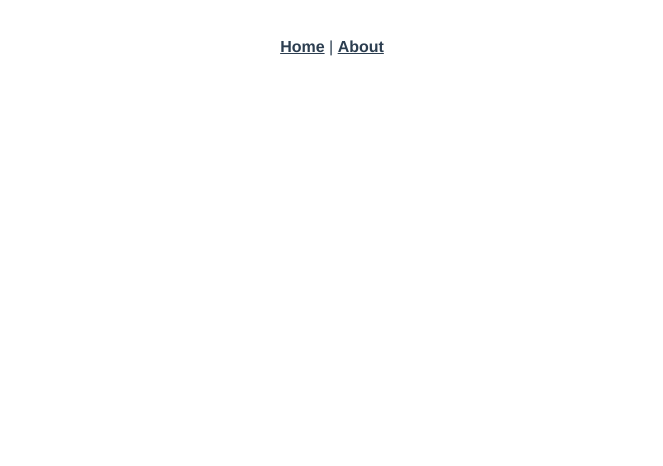
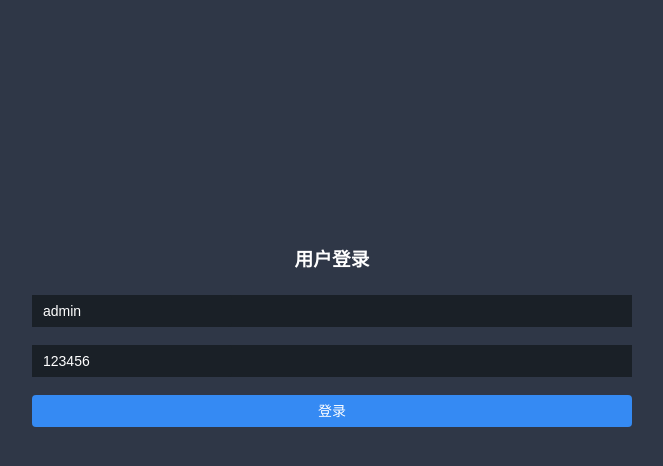
Before and after one commit to duhangSir/demo-universal, a Vue app: page /#/login in a window 1280 px wide. Before the commit this address had no page. Shown: the top 466 px of the page, without its empty margins (308-971 px from the left). Built offline with nearby package versions, Linux system fonts and the light colour scheme.

Commit message:
feat(git): 登录验证

```diff
--- a/package.json
+++ b/package.json
@@ -10,6 +10,7 @@
   },
   "dependencies": {
     "core-js": "^3.8.3",
+    "element-plus": "^2.2.6",
     "vue": "^3.2.13",
     "vue-router": "^4.0.3",
     "vuex": "^4.0.0"
--- a/src/App.vue
+++ b/src/App.vue
@@ -1,30 +1,10 @@
 <template>
-  <nav>
-    <router-link to="/">Home</router-link> |
-    <router-link to="/about">About</router-link>
-  </nav>
   <router-view/>
 </template>
 
 <style lang="scss">
-#app {
-  font-family: Avenir, Helvetica, Arial, sans-serif;
-  -webkit-font-smoothing: antialiased;
-  -moz-osx-font-smoothing: grayscale;
-  text-align: center;
-  color: #2c3e50;
-}
-
-nav {
-  padding: 30px;
-
-  a {
-    font-weight: bold;
-    color: #2c3e50;
-
-    &.router-link-exact-active {
-      color: #42b983;
-    }
-  }
+*{
+  margin: 0;
+  padding:0;
 }
 </style>
--- a/src/components/HelloWorld.vue
+++ /dev/null
@@ -1,60 +0,0 @@
-<template>
-  <div class="hello">
-    <h1>{{ msg }}</h1>
-    <p>
-      For a guide and recipes on how to configure / customize this project,<br>
-      check out the
-      <a href="https://cli.vuejs.org" target="_blank" rel="noopener">vue-cli documentation</a>.
-    </p>
-    <h3>Installed CLI Plugins</h3>
-    <ul>
-      <li><a href="https://github.com/vuejs/vue-cli/tree/dev/packages/%40vue/cli-plugin-babel" target="_blank" rel="noopener">babel</a></li>
-      <li><a href="https://github.com/vuejs/vue-cli/tree/dev/packages/%40vue/cli-plugin-router" target="_blank" rel="noopener">router</a></li>
-      <li><a href="https://github.com/vuejs/vue-cli/tree/dev/packages/%40vue/cli-plugin-vuex" target="_blank" rel="noopener">vuex</a></li>
-      <li><a href="https://github.com/vuejs/vue-cli/tree/dev/packages/%40vue/cli-plugin-eslint" target="_blank" rel="noopener">eslint</a></li>
-    </ul>
-    <h3>Essential Links</h3>
-    <ul>
-      <li><a href="https://vuejs.org" target="_blank" rel="noopener">Core Docs</a></li>
-      <li><a href="https://forum.vuejs.org" target="_blank" rel="noopener">Forum</a></li>
-      <li><a href="https://chat.vuejs.org" target="_blank" rel="noopener">Community Chat</a></li>
-      <li><a href="https://twitter.com/vuejs" target="_blank" rel="noopener">Twitter</a></li>
-      <li><a href="https://news.vuejs.org" target="_blank" rel="noopener">News</a></li>
-    </ul>
-    <h3>Ecosystem</h3>
-    <ul>
-      <li><a href="https://router.vuejs.org" target="_blank" rel="noopener">vue-router</a></li>
-      <li><a href="https://vuex.vuejs.org" target="_blank" rel="noopener">vuex</a></li>
-      <li><a href="https://github.com/vuejs/vue-devtools#vue-devtools" target="_blank" rel="noopener">vue-devtools</a></li>
-      <li><a href="https://vue-loader.vuejs.org" target="_blank" rel="noopener">vue-loader</a></li>
-      <li><a href="https://github.com/vuejs/awesome-vue" target="_blank" rel="noopener">awesome-vue</a></li>
-    </ul>
-  </div>
-</template>
-
-<script>
-export default {
-  name: 'HelloWorld',
-  props: {
-    msg: String
-  }
-}
-</script>
-
-<!-- Add "scoped" attribute to limit CSS to this component only -->
-<style scoped lang="scss">
-h3 {
-  margin: 40px 0 0;
-}
-ul {
-  list-style-type: none;
-  padding: 0;
-}
-li {
-  display: inline-block;
-  margin: 0 10px;
-}
-a {
-  color: #42b983;
-}
-</style>
--- a/src/main.js
+++ b/src/main.js
@@ -2,5 +2,8 @@ import { createApp } from 'vue'
 import App from './App.vue'
 import router from './router'
 import store from './store'
+import ElementPlus from 'element-plus'
+import 'element-plus/dist/index.css'
 
-createApp(App).use(store).use(router).mount('#app')
+const app = createApp(App)
+app.use(store).use(ElementPlus).use(router).mount('#app')
--- a/src/router/index.js
+++ b/src/router/index.js
@@ -1,11 +1,10 @@
 import { createRouter, createWebHashHistory } from 'vue-router'
-import HomeView from '../views/HomeView.vue'
 
 const routes = [
   {
-    path: '/',
-    name: 'home',
-    component: HomeView
+    path: '/login',
+    name: 'login',
+    component: () => import('../views/login/index.vue')
   },
   {
     path: '/about',
@@ -13,7 +12,8 @@ const routes = [
     // route level code-splitting
     // this generates a separate chunk (about.[hash].js) for this route
     // which is lazy-loaded when the route is visited.
-    component: () => import(/* webpackChunkName: "about" */ '../views/AboutView.vue')
+    component: () =>
+      import(/* webpackChunkName: "about" */ '../views/AboutView.vue')
   }
 ]
 
--- a/src/views/HomeView.vue
+++ /dev/null
@@ -1,23 +0,0 @@
-<template>
-  <div class="home">
-    <img alt="Vue logo" src="../assets/logo.png" />
-    <HelloWorld msg="Welcome to Your Vue.js App" />
-    111
-  </div>
-</template>
-
-<script>
-// @ is an alias to /src
-import HelloWorld from '@/components/HelloWorld.vue'
-
-export default {
-  name: 'HomeView',
-  components: {
-    HelloWorld
-  },
-  created () {},
-  methods: {
-    getname () {}
-  }
-}
-</script>
--- /dev/null
+++ b/src/views/login/index.vue
@@ -0,0 +1,85 @@
+<template>
+  <div class="login_container">
+    <div class="user_login_Interface">
+      <div class="user_title">
+        <h3>用户登录</h3>
+      </div>
+      <el-form :rules="ruleFormRef" ref="Loginform" :model="loginForm">
+        <el-form-item prop="username">
+          <el-input v-model="loginForm.username" />
+        </el-form-item>
+        <el-form-item prop="password">
+          <el-input v-model="loginForm.password" />
+        </el-form-item>
+        <el-button type="primary" @click="handleLoginButton">登录</el-button>
+      </el-form>
+    </div>
+  </div>
+</template>
+<script setup>
+import { reactive, ref } from 'vue'
+import { validatePassword } from './rule'
+const loginForm = reactive({
+  username: 'admin',
+  password: '123456'
+})
+const Loginform = ref()
+const ruleFormRef = reactive({
+  username: [{ required: true, message: '用户名必须填', trigger: 'blur' }],
+  password: [{ required: true, trigger: 'blur', validator: validatePassword }]
+})
+const handleLoginButton = async () => {
+  await Loginform.value.validate((valid) => {
+    if (valid) {
+      alert('登录成功')
+    }
+  })
+}
+</script>
+<style scope lang="scss">
+.login_container {
+  width: 100%;
+  height: 100vh;
+  background: #2f3747;
+  position: relative;
+  .user_login_Interface {
+    width: 600px;
+    height: 350px;
+    background: #2f3747;
+    position: absolute;
+    left: 50%;
+    top: 50%;
+    transform: translate(-50%, -50%);
+    .user_title {
+      text-align: center;
+      color: white;
+      line-height: 70px;
+    }
+    .el-input {
+      width: 200px;
+      color: white !important;
+    }
+    .el-form-item__content {
+      width: 600px;
+      background-color: #1a2027;
+    }
+    .el-input__wrapper {
+      background: #1a2027;
+      box-shadow: none;
+      .el-input__inner {
+        display: inline-block;
+        color: white;
+      }
+    }
+    //#409eff
+    .el-button--primary {
+      width: 100%;
+      background-color: #358af3;
+      border: none;
+    }
+    .el-button--primary:hover {
+      background-color: #409eff;
+    }
+  }
+}
+</style>
--- /dev/null
+++ b/src/views/login/rule.js
@@ -0,0 +1,7 @@
+export const validatePassword = (rule, value, callback) => {
+  if (value.length < 6) {
+    callback(new Error('密码不少于6位'))
+  } else {
+    callback()
+  }
+}
```
Also changed, not shown: .eslintrc.js, 1 other file (tests, documents, lock files or other folders).
